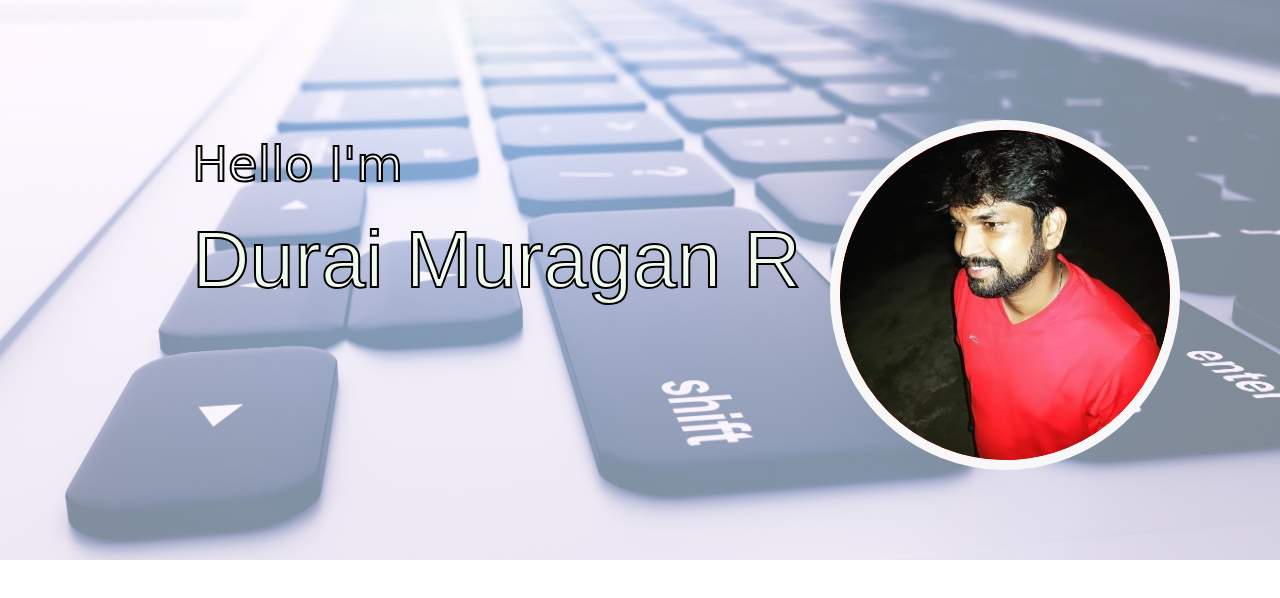
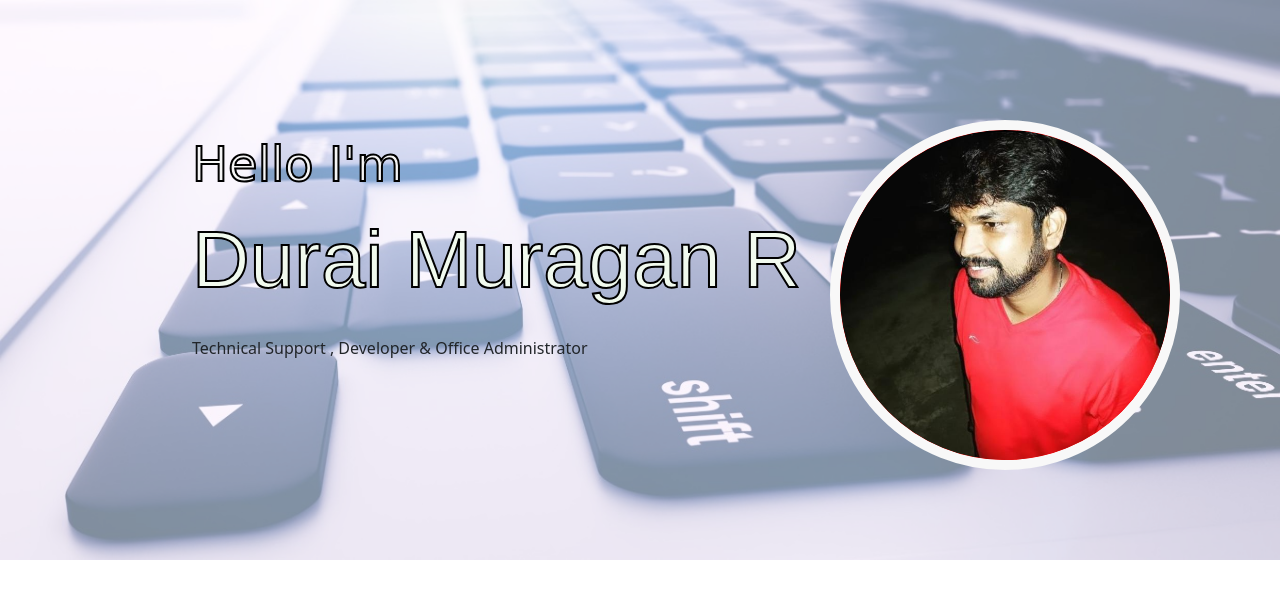
Before and after one commit to ArjunDhurai/portfolio, a plain HTML site: page index.html in a window 1280 px wide. Drawn offline with Linux system fonts and the light colour scheme; a web font is replaced by a local one.

Commit message:
Add files via upload

```diff
--- a/index.html
+++ b/index.html
@@ -21,6 +21,7 @@
             <div class="box">
                 <p id="hello">Hello I'm</p>
                 <p id="name">Durai Muragan R<p>
+                <p id="pos">Technical Support , Developer & Office Administrator</p>
             </div>
             <img class="meimg"  src="./Images/Me.png" alt="">
             <span class="meimgbdr">
```
